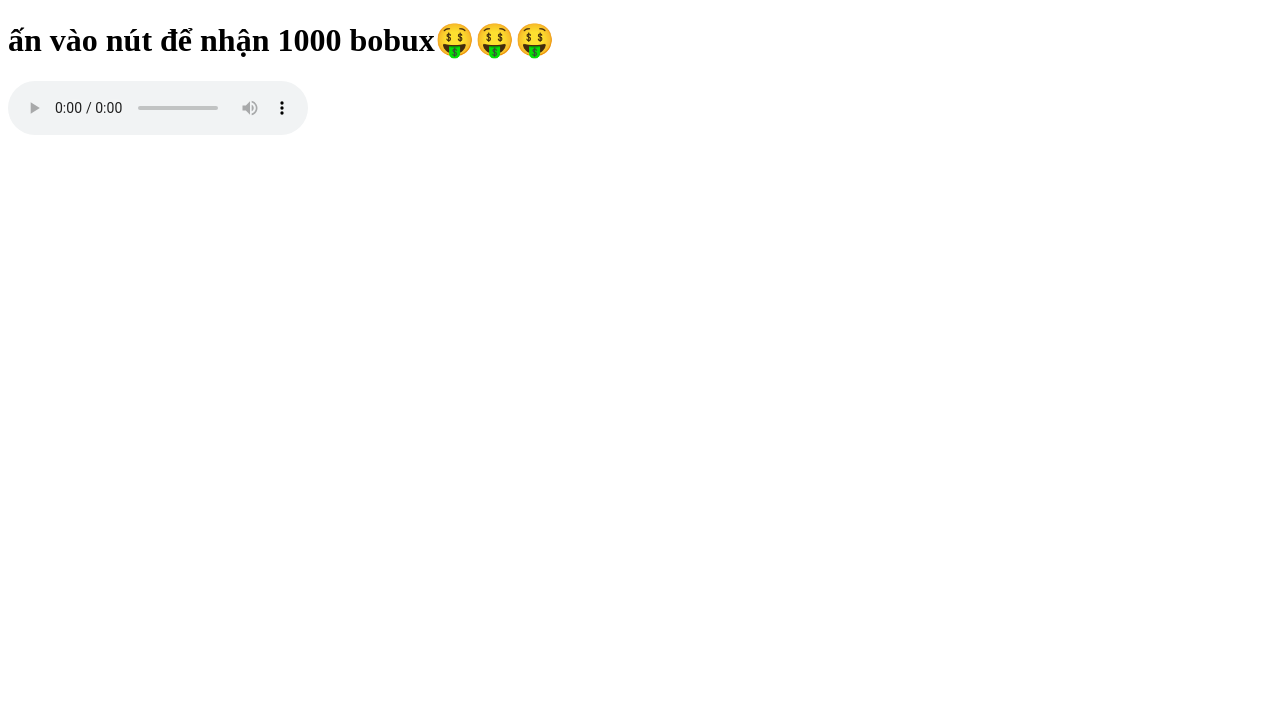
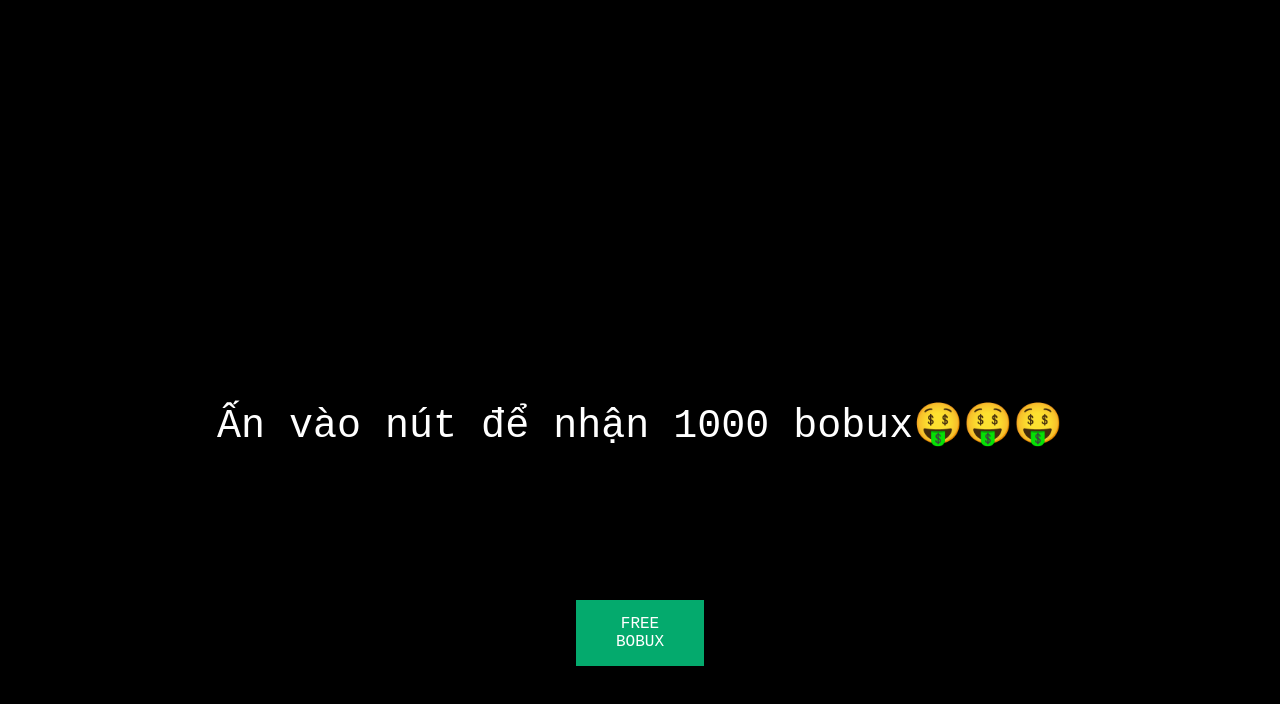
Before and after one commit to billionercat-dev/learninghtml, a plain HTML site: page HTML2/aihoi.html in a window 1280 px wide. Drawn offline with Linux system fonts and the light colour scheme.

Commit message:
new file:   HTML2/aihoi.css modified:   HTML2/aihoi.html new file:   HTML2/aihoi.js deleted:    HTML2/aihoi.mp3 modified:   HTML2/index.html modified:   HTML2/main.css modified:   HTML2/main.js modified:   HTML_template/index.html

```diff
--- /dev/null
+++ b/HTML2/aihoi.css
@@ -0,0 +1,40 @@
+body {
+    display: grid;
+    place-items: center;
+    height: 100vh;
+    background-color: black;
+    margin: 0rem;
+    overflow: hidden;
+}
+
+#Header {
+    color: white;
+    font-size: 40px;
+    font-family: "Space Mono", monospace;
+    position: absolute;
+    text-align: center;
+    top: 50%;
+    width: 100%;
+    z-index: 1;
+}
+
+#buttona {
+    background-color: #04AA6D; /* Green */
+    border: none;
+    color: white;
+    padding: 15px 32px;
+    text-align: center;
+    text-decoration: none;
+    display: inline-block;
+    font-size: 16px;
+    font-family: "Space Mono", monospace;
+    position: absolute;
+    top: 75%;
+    width: 10%;
+    z-index: 1;
+}
+
+#rickroll {
+    z-index: 2;
+    opacity: 0;
+}
--- a/HTML2/aihoi.html
+++ b/HTML2/aihoi.html
@@ -1,13 +1,23 @@
 <!DOCTYPE html>
 <html>
-<body>
+  <head>
+    <meta http-equiv='cache-control' content='no-cache'>
+    <meta http-equiv='expires' content='0'>
+    <meta http-equiv='pragma' content='no-cache'>
 
-<h1>ấn vào nút để nhận 1000 bobux🤑🤑🤑</h1>
+    <script defer src="aihoi.js" ></script>
+    <link rel="stylesheet" href="aihoi.css">
 
-<audio controls>
-  <source src="aihoi.mp3" type="audio/mpeg">
-Your browser does not support the audio element.
-</audio>
+    <title>Bobux miễn phí</title>
+  </head>
 
-</body>
+  <body>
+
+    <div id="Header">Ấn vào nút để nhận 1000 bobux🤑🤑🤑</div>
+
+    <button onclick="nggyu()" id="buttona">FREE BOBUX</button>
+
+    <iframe id = "rickroll"></iframe>
+
+  </body>
 </html>
--- /dev/null
+++ b/HTML2/aihoi.js
@@ -0,0 +1,13 @@
+rick = document.getElementById("rickroll");
+
+function nggyu() {
+    rick.style.opacity = 1;
+    rick.width="956";
+    rick.height="538";
+    rick.src="https://www.youtube.com/embed/dQw4w9WgXcQ";
+    rick.title="Rick Astley - Never Gonna Give You Up (Official Music Video)";
+    rick.frameborder="0";
+    rick.allow="accelerometer; autoplay; clipboard-write; encrypted-media; gyroscope; picture-in-picture; web-share";
+    rick.referrerpolicy="strict-origin-when-cross-origin";
+    rick.allowfullscreen;
+}
```
Also changed, not shown: HTML2/index.html (+6 -1 lines), HTML2/main.js (+6 -2 lines), HTML_template/index.html (+3 -0 lines), HTML2/main.css (line endings or trailing spaces), 1 other file.
